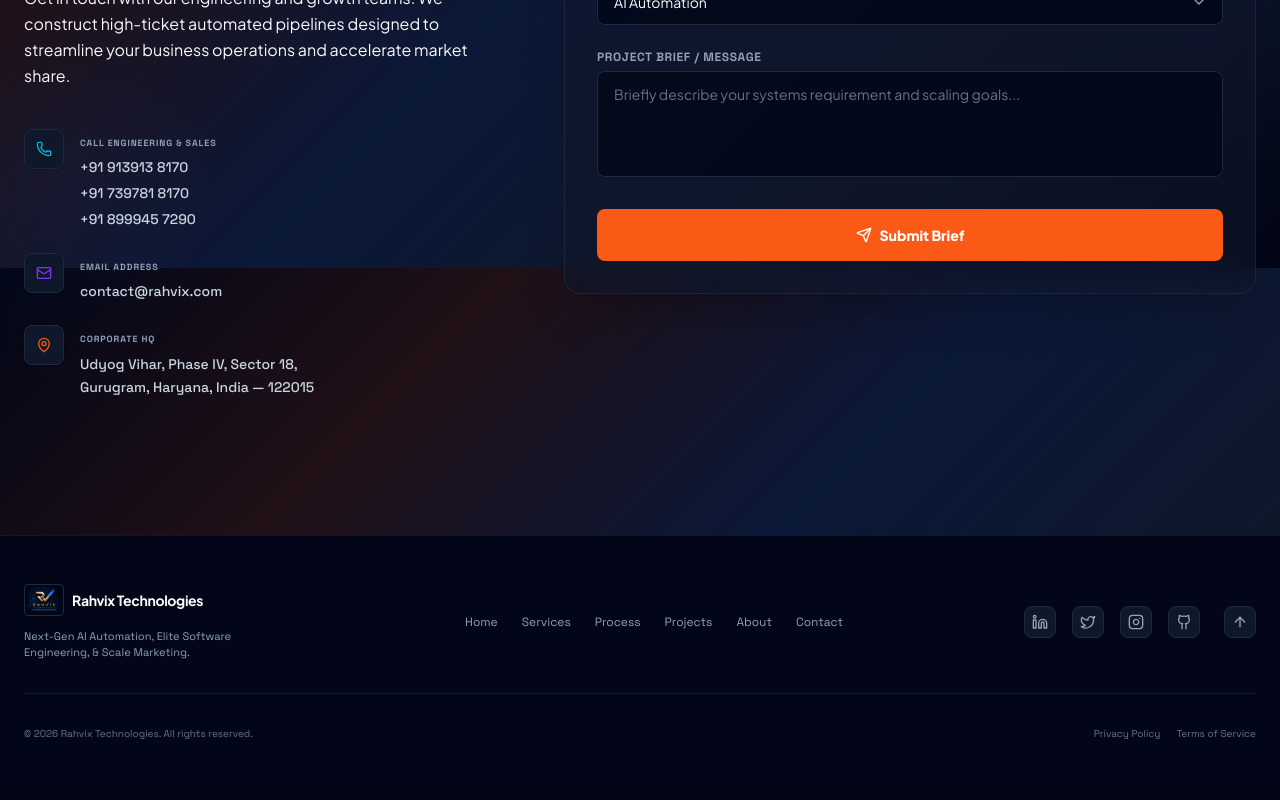
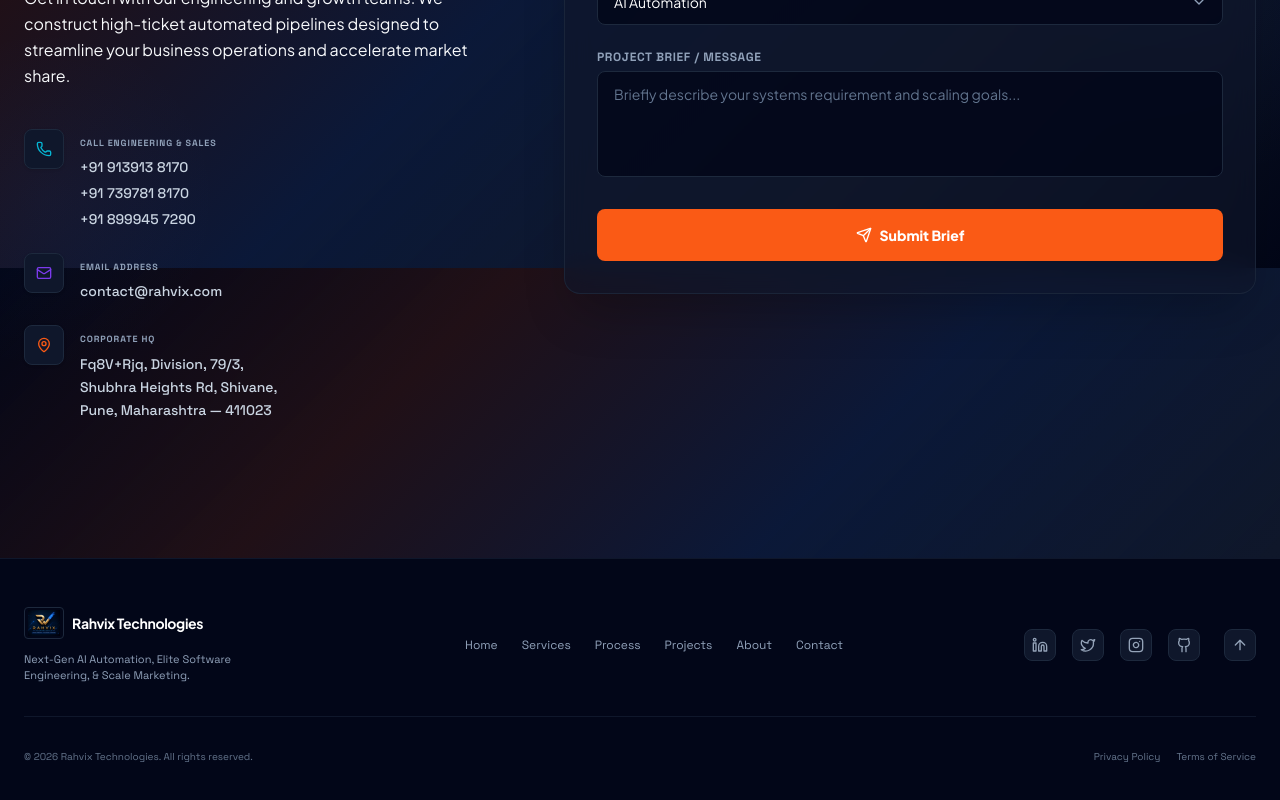
Before and after one commit to soam96/rahvix-tech, a Next.js app: page / in a window 1280 px wide. Shown: the part 8532-9332 px from the top of the page. Built offline with nearby package versions, Linux system fonts and the light colour scheme.

Commit message:
chore: update corporate address in Contact component

```diff
--- a/src/components/Contact.tsx
+++ b/src/components/Contact.tsx
@@ -165,8 +165,9 @@ ${formData.message}`;
                 <div>
                   <span className="text-[9px] uppercase tracking-widest text-slate-400 font-bold">Corporate HQ</span>
                   <p className="mt-1 text-sm text-slate-300 leading-relaxed font-medium">
-                    Udyog Vihar, Phase IV, Sector 18,<br />
-                    Gurugram, Haryana, India — 122015
+                    Fq8V+Rjq, Division, 79/3,<br />
+                    Shubhra Heights Rd, Shivane,<br />
+                    Pune, Maharashtra — 411023
                   </p>
                 </div>
               </div>
```
